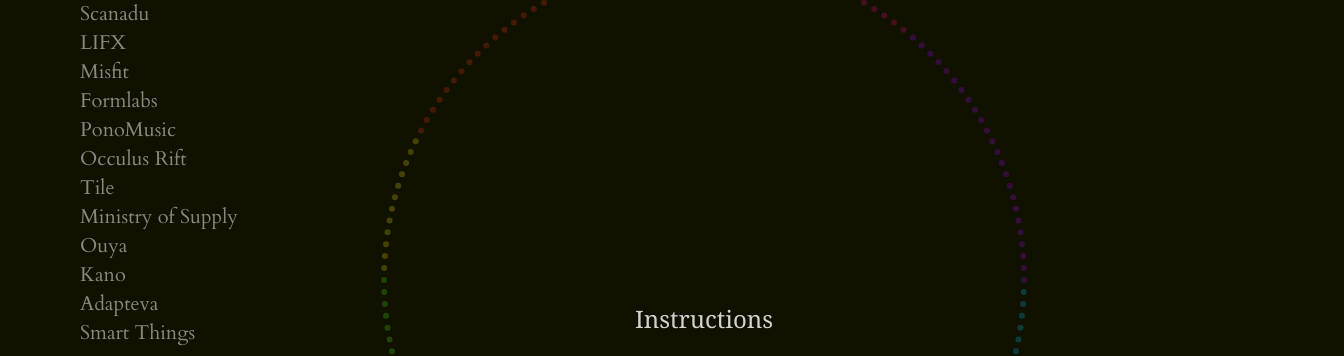
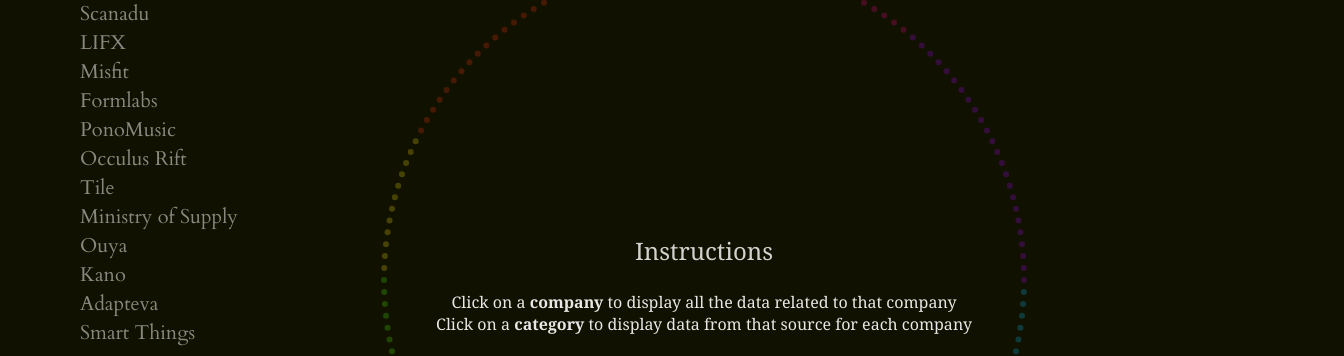
Before and after one commit to joshcherian42/startups-visualization, a plain HTML site: page index.html in a window 1280 px wide. Shown: the part 120-476 px from the top of the page, 1344 px wide, since content can reach past the window. Drawn offline with Linux system fonts and the light colour scheme; a web font is replaced by a local one.

Commit message:
Fix to ensure instructions are centered on smaller screens

```diff
--- a/css/style.css
+++ b/css/style.css
@@ -51,9 +51,10 @@ button {
 
 #instructions {
 	font-family: 'Sorts Mill Goudy', Georgia, Times, serif;
-	position: relative;
+	position: fixed;
+	top: 50%;
 	left: 55%;
-	transform: translate(-50%, -350%);
+	transform: translate(-50%, -50%);
 	color:white;
 	opacity: 0.9;
 	z-index: 1;
--- a/js/script.js
+++ b/js/script.js
@@ -24,6 +24,7 @@ function monadic_viz() {
 		svg_canvas.setAttribute("width","100%");
 		svg_canvas.setAttribute("id", "svg_canvas");
 		$('#canvas').append(svg_canvas);
+
 		/*Initialize Data Structures*/
 		this.initdata(svg_canvas);
 		display(svg_canvas);
```
